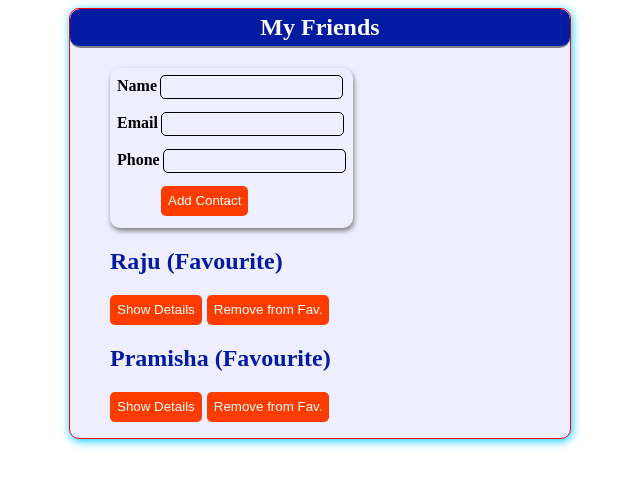
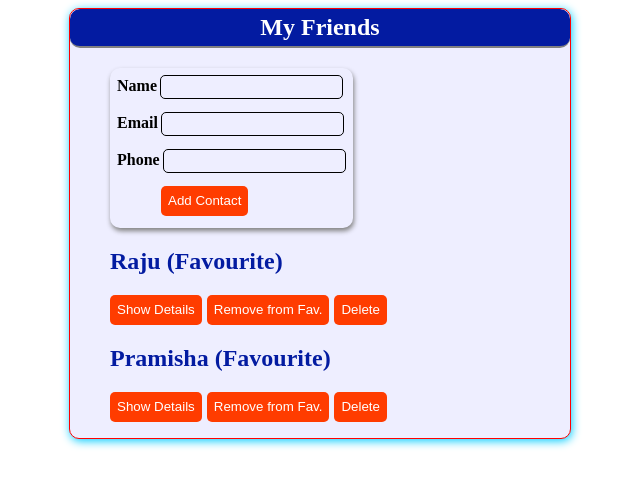
Before and after one commit to Rajuxz/Vue.js, a Vue app in the folder Vue-CLI/web-design-vue/: page / in a window 1280 px wide. Shown: the top 486 px of the page, without its empty margins (320-960 px from the left). Built offline with nearby package versions, Linux system fonts and the light colour scheme.

Commit message:
Adding Dummy delete button and logic

```diff
--- a/Vue-CLI/web-design-vue/src/components/FriendContact.vue
+++ b/Vue-CLI/web-design-vue/src/components/FriendContact.vue
@@ -3,6 +3,7 @@
         <h2 class="name">{{name}} {{isFavorite?'(Favourite)':''}}</h2>
         <button @click="showDetails">{{isVisible?"Hide Details":"Show Details"}}</button>
         <button @click="toggleFavorite">{{isFavorite?"Remove from Fav.":"Add to Fav."}} </button>
+        <button @click="$emit('delete',id)">Delete</button>
         <ul v-if="isVisible">
             <li><strong>Phone </strong>{{phoneNumber}}</li>
             <li><strong>Email </strong>{{emailAddress}}</li>
@@ -19,6 +20,7 @@ export default {
         'isFavourite'
     ],*/
     // Props validation.
+    emits:['toggle-fav','delete'],
     props:{
         id:{
             type: String,
@@ -78,6 +80,7 @@ export default {
     background: #ff3c00;
     color:white;
     border:1px solid transparent;
+    cursor: pointer;
     border-radius:5px;
    }
    ul{
```
